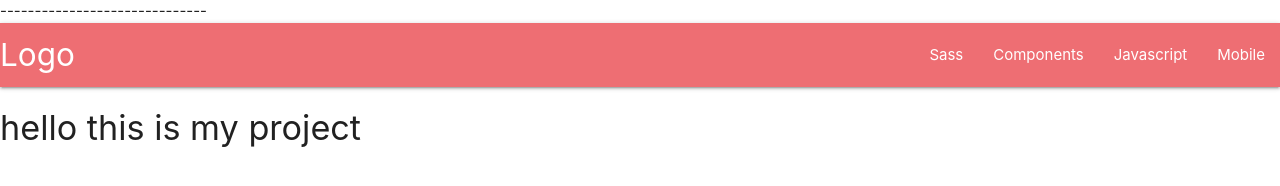
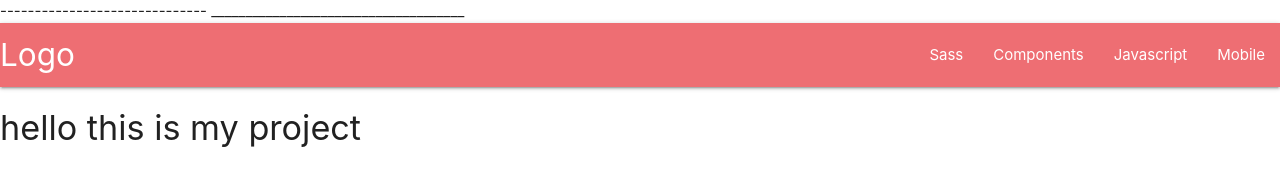
Before and after one commit to AfsoonHp/web-projects, a plain HTML site: page index.html in a window 1280 px wide. Drawn offline with Linux system fonts and the light colour scheme.

Commit message:
again line

```diff
--- a/index.html
+++ b/index.html
@@ -13,6 +13,8 @@
 <body>
 
    ------------------------------
+
+   _____________________________________
   <nav>
     <div class="nav-wrapper">
       <a href="#!" class="brand-logo">Logo</a>
```
